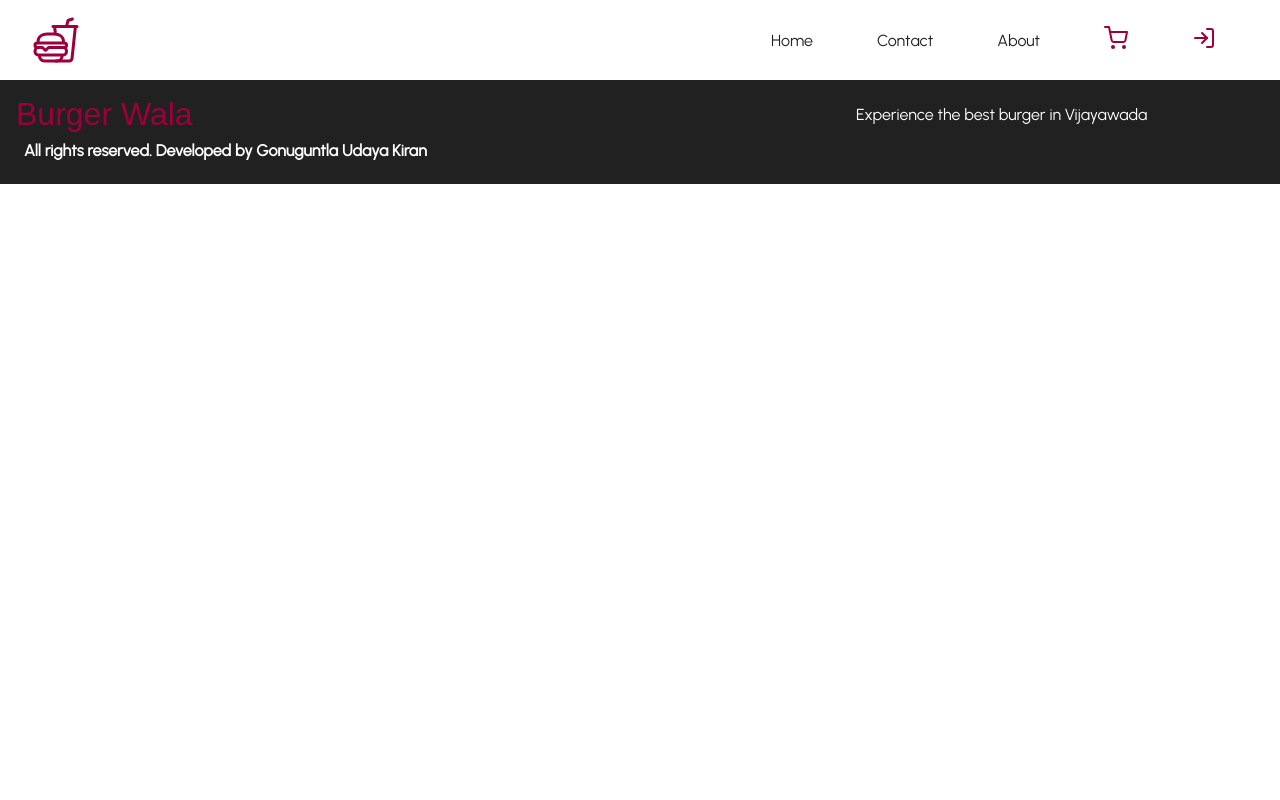
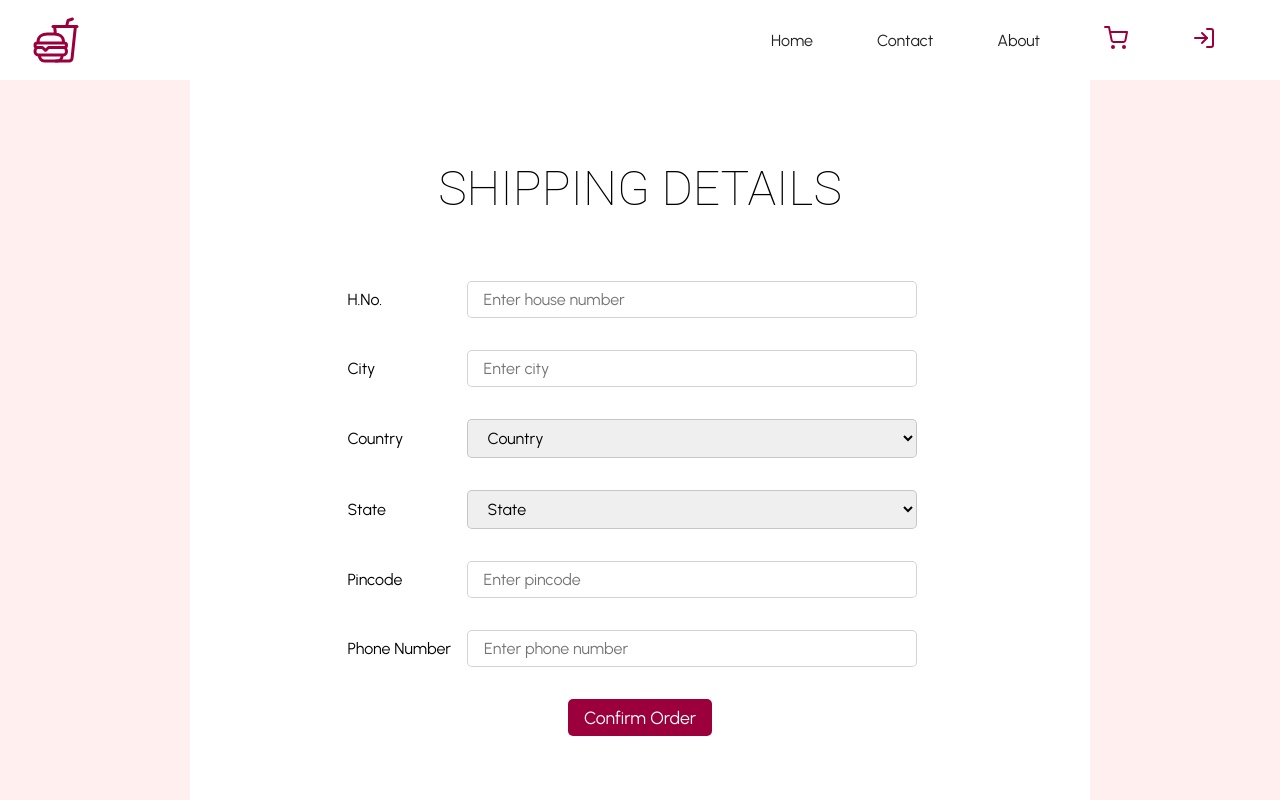
Before and after one commit to udaya19/MERN-shopping, a React (Create React App) app in the folder frontend/: page /shipping in a window 1280 px wide. Shown: the top 800 px of the page. Built offline with nearby package versions, Linux system fonts and the light colour scheme.

Commit message:
Shipping component

```diff
--- a/frontend/src/App.js
+++ b/frontend/src/App.js
@@ -1,5 +1,6 @@
 import { Route, Routes } from "react-router-dom";
 import Cart from "./components/cart/Cart";
+import Shipping from "./components/cart/Shipping";
 import Contact from "./components/contact/Contact";
 import Home from "./components/home/Home";
 import Footer from "./components/layout/Footer";
@@ -13,6 +14,7 @@ function App() {
         <Route path="/" element={<Home />} />
         <Route path="/contact" element={<Contact />} />
         <Route path="/cart" element={<Cart />} />
+        <Route path="/shipping" element={<Shipping />} />
       </Routes>
       <Footer />
     </div>
--- /dev/null
+++ b/frontend/src/components/cart/Shipping.jsx
@@ -0,0 +1,53 @@
+import React from "react";
+import "../../styles/shipping.scss";
+
+const Shipping = () => {
+  return (
+    <div>
+      <section className="shipping">
+        <main>
+          <h1>Shipping Details</h1>
+          <form action="">
+            <div>
+              <label htmlFor="hno">H.No.</label>
+              <input type="text" placeholder="Enter house number" id="hno" />
+            </div>
+            <div>
+              <label htmlFor="city">City</label>
+              <input type="text" placeholder="Enter city" id="city" />
+            </div>
+            <div>
+              <label htmlFor="country">Country</label>
+              <select name="country" id="country">
+                <option value="country">Country</option>
+                <option value="india">India</option>
+              </select>
+            </div>
+            <div>
+              <label htmlFor="state">State</label>
+              <select name="state" id="state">
+                <option value="state">State</option>
+                <option value="andhra">Andhra Pradesh</option>
+              </select>
+            </div>
+            <div>
+              <label htmlFor="pincode">Pincode</label>
+              <input type="number" placeholder="Enter pincode" id="pincode" />
+            </div>
+            <div>
+              <label htmlFor="number">Phone Number</label>
+              <input
+                type="number"
+                placeholder="Enter phone number"
+                id="number"
+              />
+            </div>
+            <button type="submit">Confirm Order</button>
+          </form>
+        </main>
+      </section>
+    </div>
+  );
+};
+
+export default Shipping;
--- /dev/null
+++ b/frontend/src/styles/shipping.scss
@@ -0,0 +1,76 @@
+@import "color";
+
+.shipping {
+  background-color: $pink;
+  width: 100%;
+  height: 100vh;
+  > main {
+    height: 100%;
+    background-color: white;
+    max-width: 900px;
+    margin: auto;
+    padding: 2rem;
+
+    > h1 {
+      text-transform: uppercase;
+      text-align: center;
+      margin: 3rem;
+      font: 100 3rem "Roboto";
+    }
+
+    > form {
+      display: flex;
+      flex-direction: column;
+      align-items: center;
+
+      > div {
+        width: 70%;
+        display: flex;
+        align-items: center;
+        justify-content: space-between;
+
+        > label {
+          white-space: nowrap;
+        }
+        > input,
+        > select {
+          width: 450px;
+          padding: 0.5rem 1rem;
+          outline: none;
+          border: 1px solid rgba(0, 0, 0, 0.172);
+          border-radius: 5px;
+          margin: 1rem;
+          font-size: 1rem;
+        }
+      }
+      > button {
+        background-color: $red;
+        color: white;
+        outline: none;
+        border: none;
+        padding: 0.5rem 1rem;
+        border-radius: 5px;
+        margin: 1rem;
+        text-align: center;
+        cursor: pointer;
+        font-size: 1.1rem;
+      }
+    }
+  }
+}
+
+@media screen and (max-width: 600px) {
+  .shipping > main > form {
+    > div {
+      width: 100%;
+      > input,
+      > select {
+        width: 100%;
+      }
+    }
+
+    > button {
+      width: 100%;
+    }
+  }
+}
```
